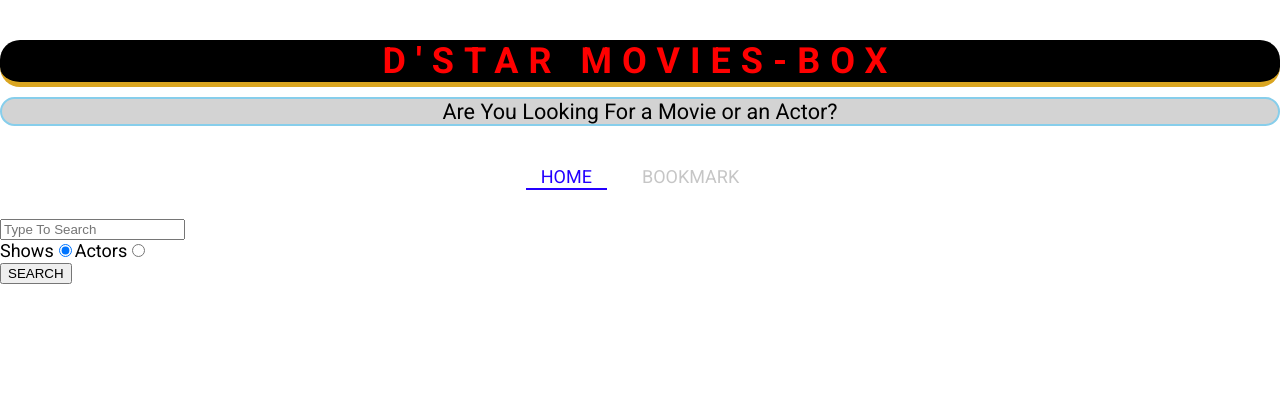
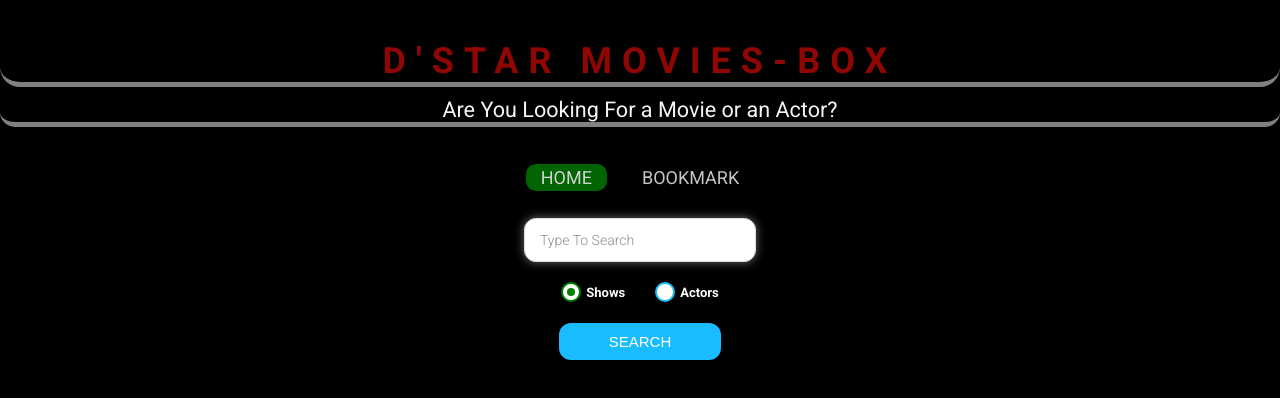
Before and after one commit to deepanshuchhanna/dbox-office, a React (Create React App) app: page / in a window 1280 px wide. Shown: the top 398 px of the page. Built offline with nearby package versions, Linux system fonts and the light colour scheme.

Commit message:
styling proj. part2

```diff
--- /dev/null
+++ b/src/components/CustomRadio.js
@@ -0,0 +1,72 @@
+import React from 'react';
+import styled from 'styled-components';
+
+const RadioWrapper = styled.label`
+  display: block;
+  position: relative;
+  padding-left: 25px;
+  cursor: pointer;
+  font-size: 13px;
+  user-select: none;
+  font-weight: 700;
+  line-height: 1.65;
+
+  input {
+    position: absolute;
+    opacity: 0;
+    cursor: pointer;
+  }
+
+  span {
+    position: absolute;
+    top: 0;
+    left: 0;
+    height: 16px;
+    width: 16px;
+    background-color: #fff;
+    border: 2px solid ${({ theme }) => theme.mainColors.blue};
+    border-color: #19bdff;
+
+    border-radius: 50%;
+  }
+
+  input:checked ~ span {
+    background-color: #fff;
+    border: 2px solid ${({ theme }) => theme.mainColors.blue};
+    border-color: green;
+  }
+
+  span:after {
+    content: '';
+    position: absolute;
+    display: none;
+  }
+
+  input:checked ~ span:after {
+    display: block;
+  }
+
+  span:after {
+    top: 4px;
+    left: 4px;
+    width: 8px;
+    height: 8px;
+    border-radius: 50%;
+    background: ${({ theme }) => theme.mainColors.blue};
+    background-color: green;
+  }
+`;
+
+// resProps is use to make the code shorter instead of passing all the elements we can only just pass the resProps
+const CustomRadio = ({ label, ...restProps }) => {
+  return (
+    <RadioWrapper htmlFor={restProps.id}>
+      {label}
+      {/* keep the order or passing them must be same as written below  */}
+      <input {...restProps} type="radio" />
+      <span />
+    </RadioWrapper>
+  );
+};
+
+export default CustomRadio;
--- a/src/components/Navs.styled.js
+++ b/src/components/Navs.styled.js
@@ -19,6 +19,9 @@
   color: ${({ theme }) => theme.mainColors.gray};
   &.active {
     color: ${({ theme }) => theme.mainColors.blue};
+    color: lightgrey;
+    background-color: darkgreen;
+    border-radius: 10px;
     &:after {
       content: '';
       position: absolute;
@@ -26,7 +29,8 @@
       height: 2px;
       left: 0%;
       bottom: 0;
-      background-color: ${({ theme }) => theme.mainColors.blue};
+      /* background-color: ${({ theme }) => theme.mainColors.blue}; */
+      /* background-color: green; */
       animation: slide-in 0.3s ease-in forwards;
       @keyframes slide-in {
         from {
--- a/src/components/Title.style.js
+++ b/src/components/Title.style.js
@@ -10,19 +10,19 @@
     letter-spacing: 10px;
     text-transform: uppercase;
     margin: 0 0 10px;
-    color: red;
-    background-color: black;
+    color: #900603;
+    background-color: transparent;
     border-radius: 20px;
-    border-bottom: 5px solid goldenrod;
+    border-bottom: 5px solid grey;
   }
 
   p {
     color: ${({ theme }) => theme.mainColors.dark};
-    background-color: lightgrey;
-    color: black;
+    background-color: transparent;
+    color: whitesmoke;
     font-size: larger;
     border-radius: 20px;
-    border: 2px solid skyblue;
+    border-bottom: 5px solid grey;
     margin: 0;
   }
 `;
--- a/src/components/show/ShowCard.js
+++ b/src/components/show/ShowCard.js
@@ -15,12 +15,18 @@
         <img src={image} alt="show" />
       </div>
 
-      <h1>{name}</h1>
+      <h1
+        style={{ color: '#900603', fontWeight: 'bolder', fontSize: 'x-large' }}
+      >
+        {name}
+      </h1>
 
-      <p>{summaryAsText}</p>
+      <p style={{ color: 'whitesmoke' }}>{summaryAsText}</p>
 
       <div className="btns">
-        <Link to={`/show/${id}`}>Read more</Link>
+        <Link to={`/show/${id}`}>
+          <span style={{ color: 'grey' }}>Read more</span>
+        </Link>
         <button type="button" onClick={onStarClick}>
           <Star active={isBookmarked} />
         </button>
--- a/src/components/show/ShowMainData.styled.js
+++ b/src/components/show/ShowMainData.styled.js
@@ -58,11 +58,11 @@
 export const TagList = styled.div`
   display: inline-flex;
   flex-wrap: wrap;
-
+  /* color: white; */
   span {
     margin: 6px;
     margin-bottom: 0;
-    color: blue;
+    color: white;
     background-color: #d0c9ff;
     padding: 3px 13px;
     border-radius: 20px;
--- a/src/components/styled.js
+++ b/src/components/styled.js
@@ -28,10 +28,12 @@
   h1 {
     margin: 10px 0;
     font-size: 21px;
+    /* color: aliceblue; */
   }
 
   p {
     margin: 0;
+    /* color: whitesmoke; */
   }
 `;
 
--- a/src/index.css
+++ b/src/index.css
@@ -3,4 +3,6 @@
   font-size: 18px;
   margin: 0;
   padding-top: 40px;
+  background-color: black;
+  color: white;
 }
--- a/src/pages/Home.js
+++ b/src/pages/Home.js
@@ -1,9 +1,15 @@
 import React, { useState } from 'react';
 import ActorGrid from '../components/actor/ActorGrid';
+import CustomRadio from '../components/CustomRadio';
 import MainPageLayout from '../components/MainPageLayout';
 import ShowGrid from '../components/show/ShowGrid';
 import { apiGet } from '../misc/config';
 import { useLastQuery } from '../misc/Custom-hooks';
+import {
+  SearchInput,
+  RadioInputsWrapper,
+  SearchButtonWrapper,
+} from './Home.styled';
 
 const Home = () => {
   const [input, setInput] = useLastQuery();
@@ -65,39 +71,43 @@
 
   return (
     <MainPageLayout>
-      <input
+      <SearchInput
         type="text"
         onChange={onInputChange}
         onKeyDown={onKeyDown}
         value={input}
         placeholder="Type To Search"
       />{' '}
-      <div>
-        <label htmlFor="shows-search">
-          Shows
-          <input
+      <RadioInputsWrapper>
+        <div div>
+          <CustomRadio
+            label="Shows"
             id="shows-search"
-            type="radio"
             value="shows"
             checked={isShowsSearch}
             onChange={onRadioChange}
           />
-        </label>
+        </div>
 
-        <label htmlFor="actors-search">
-          Actors
-          <input
+        <div>
+          <CustomRadio
+            label=" Actors"
             id="actors-search"
-            type="radio"
             value="people"
             checked={!isShowsSearch}
             onChange={onRadioChange}
           />
-        </label>
-      </div>
-      <button type="button" onClick={onSearch}>
-        SEARCH
-      </button>
+
+          {/* <label htmlFor="actors-search">
+            <input type="radio" />
+          </label> */}
+        </div>
+      </RadioInputsWrapper>
+      <SearchButtonWrapper>
+        <button type="button" onClick={onSearch}>
+          SEARCH
+        </button>
+      </SearchButtonWrapper>
       {renderResults()}
     </MainPageLayout>
   );
--- /dev/null
+++ b/src/pages/Home.styled.js
@@ -0,0 +1,50 @@
+import styled from 'styled-components';
+
+export const SearchInput = styled.input`
+  display: block;
+  font-family: 'Roboto', sans-serif;
+  width: 200px;
+  margin: auto;
+  outline: none;
+  padding: 13px 15px;
+  border: 1px solid #dbdbdb;
+  box-shadow: 0px 0px 10px 0px rgba(219, 219, 219, 0.5);
+  font-size: 14px;
+  border-radius: 12px;
+  color: #8d8d8d;
+
+  &::placeholder {
+    font-weight: 300;
+    color: #8d8d8d;
+  }
+`;
+
+export const RadioInputsWrapper = styled.div`
+  display: flex;
+  justify-content: center;
+  margin: 20px 0;
+
+  div {
+    margin: 0 15px;
+  }
+`;
+
+export const SearchButtonWrapper = styled.div`
+  text-align: center;
+  margin-bottom: 35px;
+
+  button {
+    color: #fff;
+    background-color: ${({ theme }) => theme.mainColors.skyblue};
+    margin: auto;
+    padding: 10px 50px;
+    font-size: 15px;
+    border: none;
+    outline: none;
+    border-radius: 12px;
+    background-color: #19bdff;
+    &:hover {
+      cursor: pointer;
+    }
+  }
+`;
```
